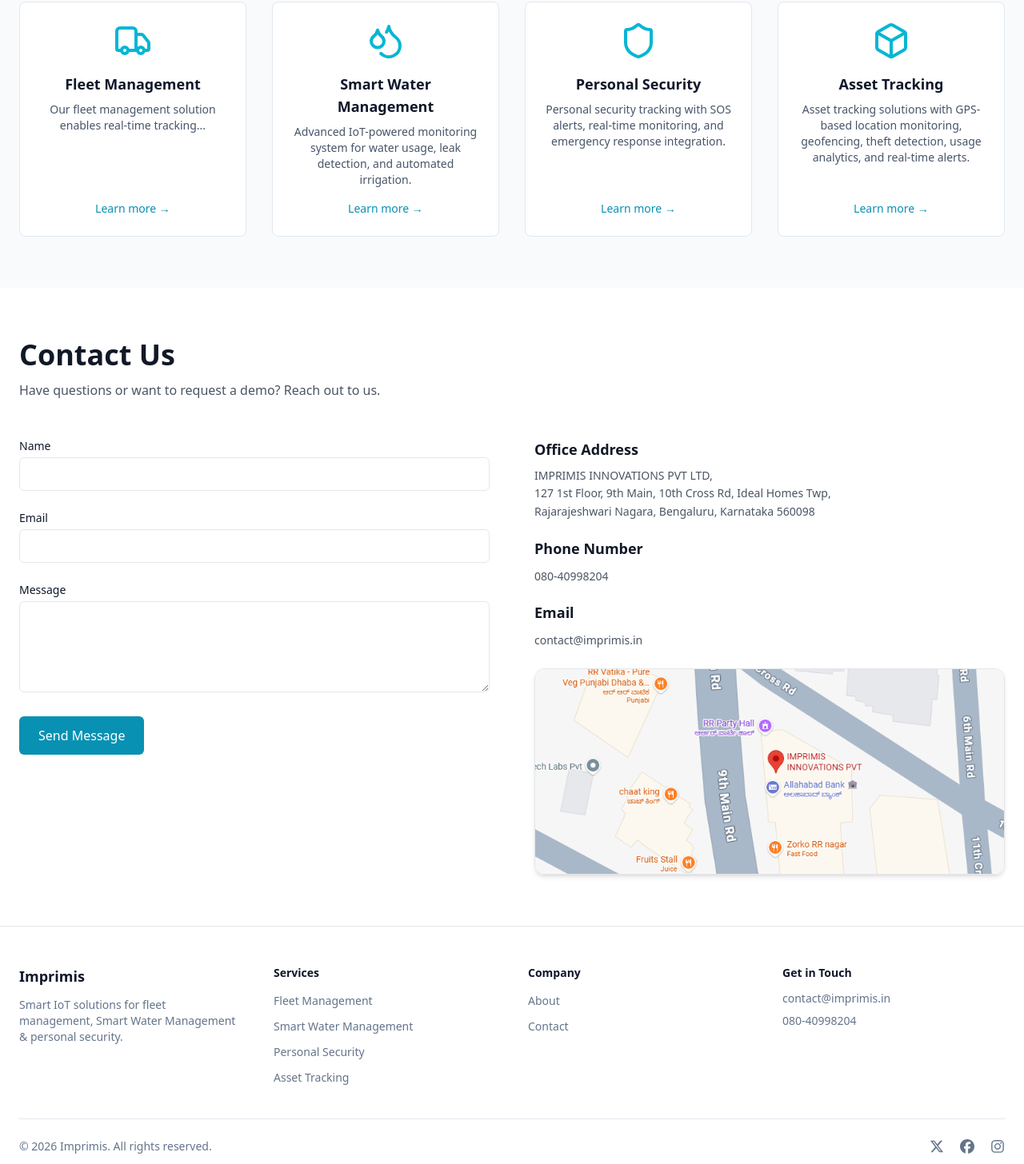
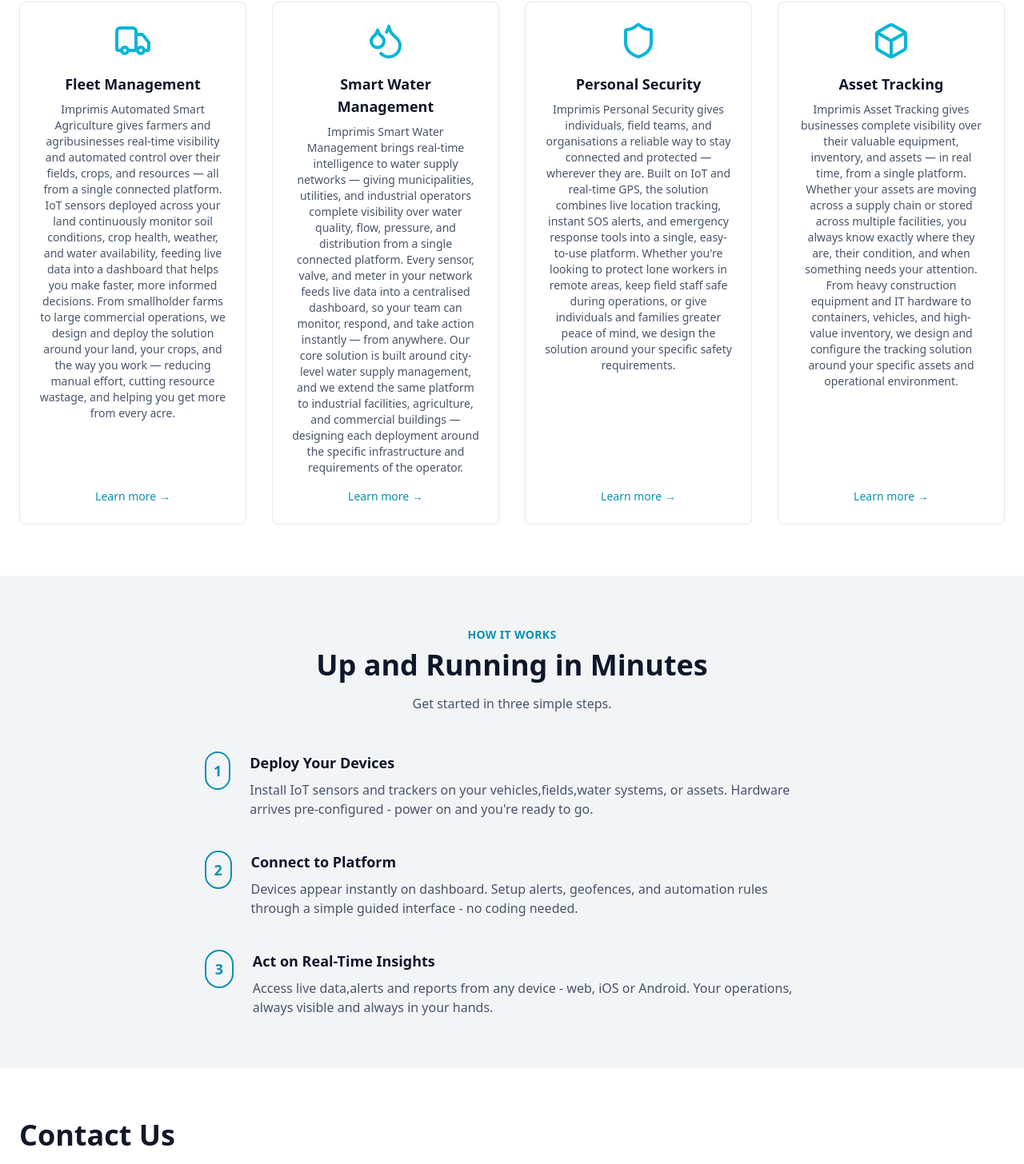
Before and after one commit to bharathsr0912/imprimis-web, a Next.js app: page / in a window 1280 px wide. Shown: the part 1298-2754 px from the top of the page at 80% size. Built offline with nearby package versions, Linux system fonts and the light colour scheme.

Commit message:
changes done in service page and added new section , cleared 403 error

```diff
--- a/app/page.tsx
+++ b/app/page.tsx
@@ -1,4 +1,3 @@
-
 "use client";
 
 import { useTheme } from "next-themes";
@@ -6,6 +5,7 @@ import { useEffect, useState } from "react";
 import AboutSection from "@/components/sections/AboutSection";
 import ServicesSection from "@/components/sections/ServicesSection";
 import ContactSection from "@/components/sections/ContactSection";
+import HowItWorksSection from "@/components/sections/HowItWorksSection";
 import Image from "next/image";
 import Link from "next/link";
 
@@ -21,11 +21,11 @@ export default function HomePage() {
 
   return (
     <main>
-      {/* HERO SECTION */}
+
+      {/* HERO */}
       <section className="relative bg-white dark:bg-slate-900">
         <div className="max-w-7xl mx-auto px-4 sm:px-6 py-16 lg:py-24 grid items-center gap-12 lg:grid-cols-2">
 
-          {/* TEXT */}
           <div className="text-center lg:text-left">
             <h1 className="text-4xl sm:text-5xl md:text-6xl font-bold text-slate-900 dark:text-white leading-tight">
               Smart IoT Solutions
@@ -39,17 +39,23 @@ export default function HomePage() {
               and personal security with scalable real-time IoT technology.
             </p>
 
-            <div className="mt-8 flex justify-center lg:justify-start">
+            <div className="mt-8 flex flex-col sm:flex-row gap-4 justify-center lg:justify-start">
               <Link
                 href="/#services"
-                className="bg-cyan-600 hover:bg-cyan-700 text-white px-8 py-3 rounded-md text-sm font-medium transition"
+                className="bg-cyan-600 hover:bg-cyan-700 text-white px-8 py-3 rounded-md text-sm font-medium transition text-center"
               >
                 Explore Solutions
+              </Link>
+
+              <Link
+                href="/#contact"
+                className="bg-cyan-600 text-white px-8 py-3 rounded-md text-sm font-medium transition hover:bg-cyan-700"
+              >
+                Contact Us
               </Link>
             </div>
           </div>
 
-          {/* IMAGE */}
           <div className="flex justify-center lg:justify-end">
             <Image
               src={
@@ -64,23 +70,42 @@ export default function HomePage() {
               priority
             />
           </div>
+
         </div>
       </section>
 
-      {/* ABOUT */}
-      <section id="about" className="py-16">
+      {/* ABOUT - Grey */}
+      <section
+        id="about"
+        className="py-16 bg-gray-100 dark:bg-slate-800"
+      >
         <AboutSection />
       </section>
 
-      {/* SERVICES */}
-      <section id="services" className="py-16 bg-slate-50 dark:bg-slate-800">
+      {/* SERVICES - White */}
+      <section
+        id="services"
+        className="py-16 bg-white dark:bg-slate-900"
+      >
         <ServicesSection />
       </section>
 
-      {/* CONTACT */}
-      <section id="contact" className="py-16">
+      {/* HOW IT WORKS - Grey */}
+      <section
+        id="how-it-works"
+        className="py-16 bg-gray-100 dark:bg-slate-800"
+      >
+        <HowItWorksSection />
+      </section>
+
+      {/* CONTACT - White */}
+      <section
+        id="contact"
+        className="py-16 bg-white dark:bg-slate-900"
+      >
         <ContactSection />
       </section>
+
     </main>
   );
 }
--- /dev/null
+++ b/components/sections/HowItWorksSection.tsx
@@ -0,0 +1,68 @@
+
+export default function HowItWorksSection() {
+  return (
+    <div className="max-w-5xl mx-auto px-4 text-center">
+      <p className="text-cyan-600 dark:text-cyan-400 font-semibold uppercase tracking-wide text-sm">
+        How It Works
+      </p>
+
+      <h2 className="mt-2 text-3xl sm:text-4xl font-bold text-slate-900 dark:text-white">
+        Up and Running in Minutes
+      </h2>
+
+      <p className="mt-4 text-slate-600 dark:text-slate-300 max-w-2xl mx-auto">
+        Get started in three simple steps.
+      </p>
+
+      <div className="mt-12 space-y-10 text-left max-w-3xl mx-auto">
+
+        <div className="flex gap-6">
+          <div className="w-12 h-12 rounded-full border-2 border-cyan-600 text-cyan-600 flex items-center justify-center font-bold text-lg">
+            1
+          </div>
+          <div>
+            <h3 className="text-lg font-semibold text-slate-900 dark:text-white">
+              Deploy Your Devices
+            </h3>
+            <p className="mt-2 text-slate-600 dark:text-slate-300">
+              Install IoT sensors and trackers on your vehicles,fields,water systems, or assets.
+              Hardware arrives pre-configured - power on and you're ready to go.
+            </p>
+          </div>
+        </div>
+
+        <div className="flex gap-6">
+          <div className="w-12 h-12 rounded-full border-2 border-cyan-600 text-cyan-600 flex items-center justify-center font-bold text-lg">
+            2
+          </div>
+          <div>
+            <h3 className="text-lg font-semibold text-slate-900 dark:text-white">
+              Connect to Platform
+            </h3>
+            <p className="mt-2 text-slate-600 dark:text-slate-300">
+              Devices appear instantly on dashboard. Setup alerts, geofences, and automation rules through a simple guided
+              interface - no coding needed.
+            </p>
+          </div>
+        </div>
+
+        <div className="flex gap-6">
+          <div className="w-12 h-12 rounded-full border-2 border-cyan-600 text-cyan-600 flex items-center justify-center font-bold text-lg">
+            3
+          </div>
+          <div>
+            <h3 className="text-lg font-semibold text-slate-900 dark:text-white">
+              Act on Real-Time Insights
+            </h3>
+            <p className="mt-2 text-slate-600 dark:text-slate-300">
+                Access live data,alerts and reports from any device - web, iOS or Android. Your operations,
+                always visible and always in your hands.
+
+            </p>
+          </div>
+        </div>
+
+      </div>
+    </div>
+  );
+}
--- a/data/services.ts
+++ b/data/services.ts
@@ -7,15 +7,15 @@ export const services: Service[] = [
     slug: "fleet-management",
     title: "Fleet Management",
     icon: Truck,
-    short: "Monitor, manage, and optimize vehicle fleets in real time.",
+    short: "IoT-powered monitoring and automation for smarter, more efficient farming operations.",
     description:
-      "Our fleet management solution enables real-time tracking...",
+      "Imprimis Automated Smart Agriculture gives farmers and agribusinesses real-time visibility and automated control over their fields, crops, and resources — all from a single connected platform. IoT sensors deployed across your land continuously monitor soil conditions, crop health, weather, and water availability, feeding live data into a dashboard that helps you make faster, more informed decisions. From smallholder farms to large commercial operations, we design and deploy the solution around your land, your crops, and the way you work — reducing manual effort, cutting resource wastage, and helping you get more from every acre.",
     images: ["/hero/fleet1.png", "/hero/fleet2.png"],
     features: [
-      "Live vehicle tracking",
-      "Route optimization",
-      "Fuel & usage analytics",
-      "Driver behavior monitoring",
+      "Soil health monitoring",
+      "Automated irrigation control",
+      "Weather & microclimate monitoring",
+      "Centralised farm dashboard",
     ],
   },
 
@@ -23,15 +23,15 @@ export const services: Service[] = [
     slug: "smart-water-management",
     title: "Smart Water Management",
     icon: Droplets,
-    short: "Real-time monitoring and analytics for water systems.",
+    short: "IoT-powered monitoring and control of water supply, quality, and distribution networks.",
     description:
-      "Advanced IoT-powered monitoring system for water usage, leak detection, and automated irrigation.",
+      "Imprimis Smart Water Management brings real-time intelligence to water supply networks — giving municipalities, utilities, and industrial operators complete visibility over water quality, flow, pressure, and distribution from a single connected platform. Every sensor, valve, and meter in your network feeds live data into a centralised dashboard, so your team can monitor, respond, and take action instantly — from anywhere. Our core solution is built around city-level water supply management, and we extend the same platform to industrial facilities, agriculture, and commercial buildings — designing each deployment around the specific infrastructure and requirements of the operator.",
     images: ["/hero/track1.png"],
     features: [
-      "Leak detection",
-      "Water usage analytics",
-      "Automated irrigation",
-      "Remote monitoring",
+      "Water quality monitoring",
+      "Supply quantity & flow monitoring",
+      "Remote valve control via application",
+      "Leak detection & loss prevention",
     ],
   },
 
@@ -39,15 +39,15 @@ export const services: Service[] = [
     slug: "personal-security",
     title: "Personal Security",
     icon: Shield,
-    short: "GPS-based personal safety solutions.",
+    short: "GPS-based personal safety solutions for individuals, field teams, and lone workers.",
     description:
-      "Personal security tracking with SOS alerts, real-time monitoring, and emergency response integration.",
+      "Imprimis Personal Security gives individuals, field teams, and organisations a reliable way to stay connected and protected — wherever they are. Built on IoT and real-time GPS, the solution combines live location tracking, instant SOS alerts, and emergency response tools into a single, easy-to-use platform. Whether you're looking to protect lone workers in remote areas, keep field staff safe during operations, or give individuals and families greater peace of mind, we design the solution around your specific safety requirements.",
     images: ["/hero/ps1.png", "/hero/ps2.png"],
     features: [
-      "Authentication",
-      "Privacy Protection",
-      "Access Control",
-      "Threat Detection & Prevention",
+      "Real-time location tracking",
+      "One-tap SOS & panic alerts",
+      "Safe zones & boundary alerts",
+      "Wearable device support",
     ],
   },
 
@@ -55,15 +55,15 @@ export const services: Service[] = [
     slug: "asset-tracking",
     title: "Asset Tracking",
     icon: Box,
-    short: "Real-time tracking and monitoring of valuable assets.",
+    short: "Real-time tracking and monitoring of your valuable assets — wherever they are.",
     description:
-      "Asset tracking solutions with GPS-based location monitoring, geofencing, theft detection, usage analytics, and real-time alerts.",
+      "Imprimis Asset Tracking gives businesses complete visibility over their valuable equipment, inventory, and assets — in real time, from a single platform. Whether your assets are moving across a supply chain or stored across multiple facilities, you always know exactly where they are, their condition, and when something needs your attention. From heavy construction equipment and IT hardware to containers, vehicles, and high-value inventory, we design and configure the tracking solution around your specific assets and operational environment.",
     images: ["/hero/a1.png"],
     features: [
-      "Real-time GPS location",
-      "Geo-fencing alerts",
-      "Playback history",
-      "Multi-device support",
+      "Real-time asset location",
+      "Theft detection & tamper alerts",
+      "Usage analytics & reporting",
+      "Multi-site visibility from a single dashboard",
     ],
   },
 ];
```
Also changed, not shown: 1 other file (tests, documents, lock files or other folders).
